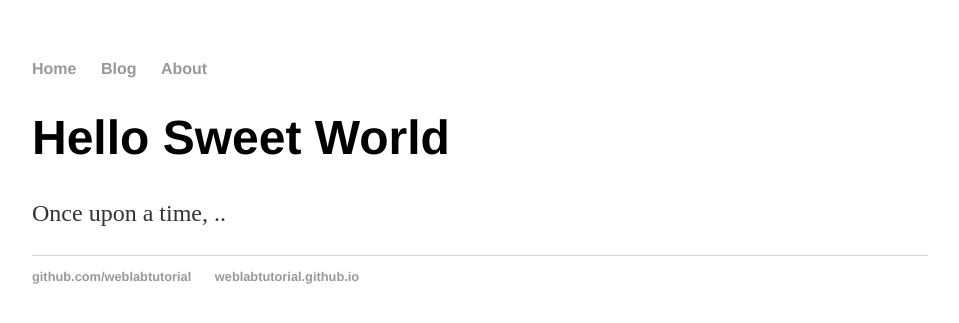
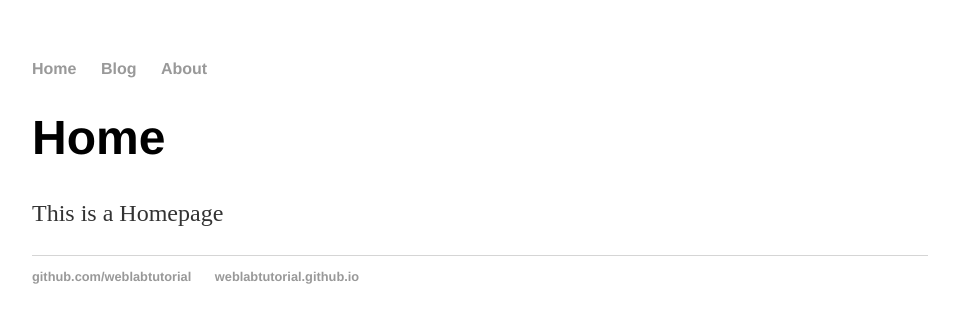
Before and after one commit to Aspartacus/Aspartacus.github.io, a Jekyll site: the page built from index.html, in a window 1280 px wide. Shown: the top 323 px of the page, without its empty margins (160-1119 px from the left). Built offline with Jekyll 4.4.1, drawn with Linux system fonts in a browser that asks for light colours.

Commit message:
Update index.html

```diff
--- a/index.html
+++ b/index.html
@@ -3,6 +3,6 @@ layout: default
 title: Web Programming
 ---
 <div class="blurb">
-<h1>Hello Sweet World</h1>
-<p>Once upon a time, ..</p>
+<h1>Home</h1>
+<p>This is a Homepage</p>
 </div>
```
